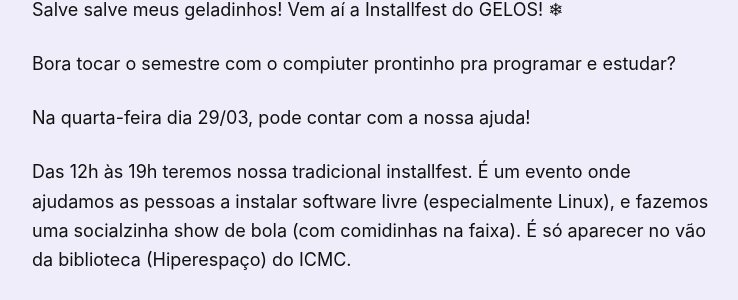
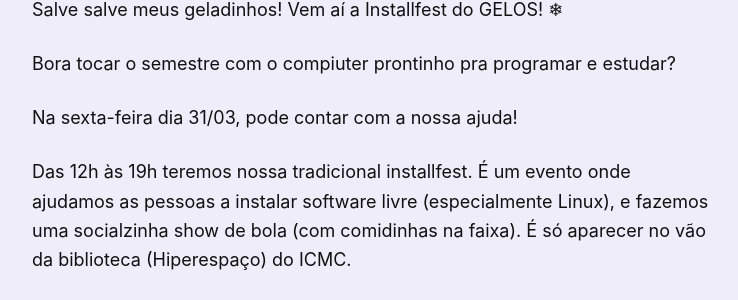
Before and after one commit to gelos-icmc/site, a Jekyll site: the page built from src/_posts/2023-03-19-installfest-2023-1.md, in a window 1280 px wide. Shown: the part 307-607 px from the top of the page, without its empty margins (266-1004 px from the left). Built offline with Jekyll 4.4.1, drawn with Linux system fonts in a browser that asks for light colours.

Commit message:
fix: data da installfest

```diff
--- a/src/_posts/2023-03-19-installfest-2023-1.md
+++ b/src/_posts/2023-03-19-installfest-2023-1.md
@@ -8,7 +8,7 @@ Vem aí a Installfest do GELOS! ❄
 
 Bora tocar o semestre com o compiuter prontinho pra programar e estudar?
 
-Na quarta-feira dia 29/03, pode contar com a nossa ajuda!
+Na sexta-feira dia 31/03, pode contar com a nossa ajuda!
 
 Das 12h às 19h teremos nossa tradicional installfest. É um evento onde ajudamos
 as pessoas a instalar software livre (especialmente Linux), e fazemos uma
```
